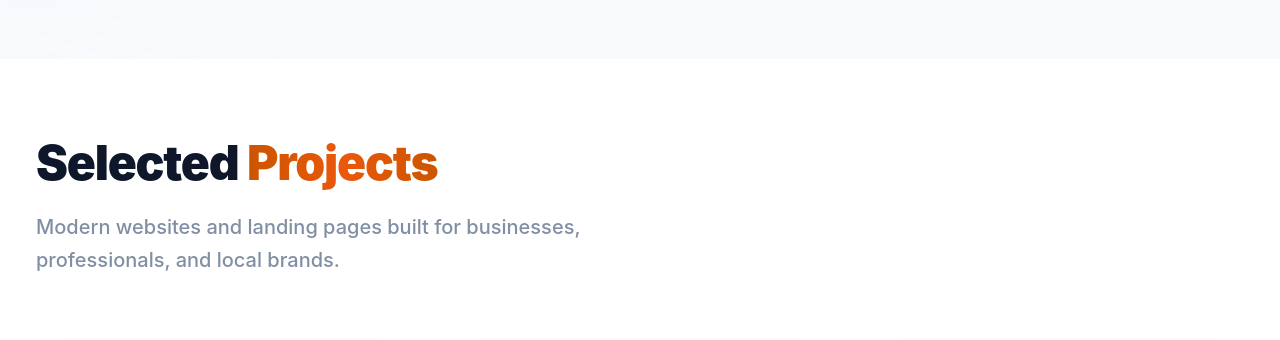
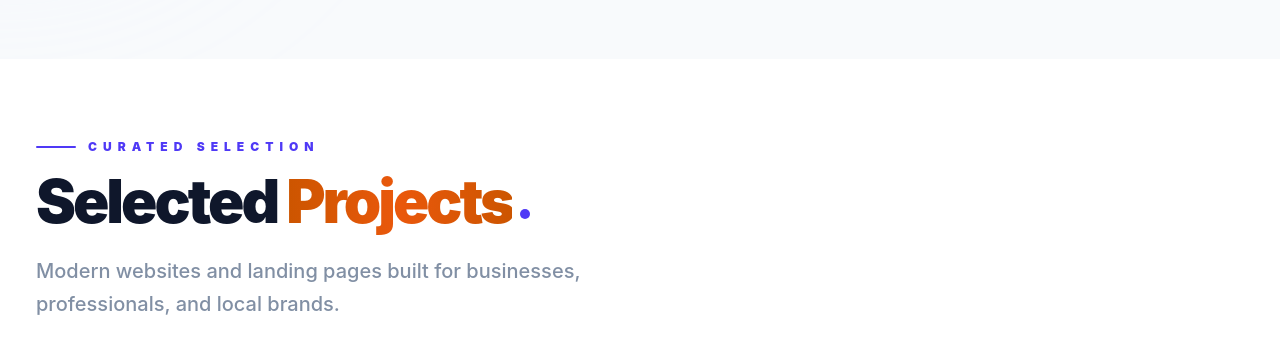
Before and after one commit to stalinSaga04/portfolio, a React (Vite) app: page / in a window 1280 px wide. Shown: the part 2320-2660 px from the top of the page. Built offline with nearby package versions, Linux system fonts and the light colour scheme.

Commit message:
feat: redesign projects title, scale down loader, and fix favicon (Round 49)

```diff
--- a/index.html
+++ b/index.html
@@ -3,7 +3,7 @@
 
 <head>
   <meta charset="UTF-8" />
-  <link rel="icon" type="image/png" href="/logo.png" />
+  <link rel="icon" type="image/png" href="/favicon.png" />
   <meta name="viewport" content="width=device-width, initial-scale=1.0" />
   <title>Stalin Sagay A Raj | Modern Web Designer & Developer</title>
   <meta name="description"
--- a/src/components/LoadingScreen.jsx
+++ b/src/components/LoadingScreen.jsx
@@ -142,7 +142,7 @@ const LoadingScreen = ({ onFinish }) => {
                             initial={{ scale: 0.7, opacity: 0 }}
                             animate={{ scale: 1, opacity: 1 }}
                             transition={{ duration: 1.5, ease: [0.23, 1, 0.32, 1] }}
-                            className="relative w-64 h-32"
+                            className="relative w-48 h-24"
                         >
                             <svg viewBox="0 0 100 50" className="w-full h-full filter drop-shadow-[0_0_25px_rgba(79,70,229,0.4)]">
                                 <defs>
--- a/src/components/Projects.jsx
+++ b/src/components/Projects.jsx
@@ -47,16 +47,27 @@ const Projects = () => {
                     whileInView={{ opacity: 1, y: 0 }}
                     viewport={{ once: true, margin: "-100px" }}
                     transition={{ duration: 0.8 }}
-                    className="flex flex-col md:flex-row justify-between items-end mb-10 md:mb-16 gap-6"
+                    className="flex flex-col mb-12 md:mb-20 px-1"
                 >
-                    <div className="max-w-2xl px-1">
-                        <h2 className="text-4xl sm:text-5xl font-black text-slate-900 dark:text-white mb-4 md:mb-6 tracking-tight">
+                    <div className="flex items-center gap-3 mb-4">
+                        <div className="w-10 h-[2px] bg-indigo-600 rounded-full" />
+                        <span className="text-[10px] sm:text-xs font-black uppercase tracking-[0.5em] text-indigo-600 dark:text-indigo-400">
+                            Curated Selection
+                        </span>
+                    </div>
+
+                    <div className="relative inline-block">
+                        <h2 className="text-4xl sm:text-6xl font-black text-slate-900 dark:text-white mb-6 tracking-tighter">
                             Selected <span className="text-gradient">Projects</span>
+                            <span className="inline-block w-2.5 h-2.5 rounded-full bg-indigo-600 ml-2 mb-1" />
                         </h2>
-                        <p className="text-slate-500 dark:text-slate-400 text-base md:text-xl leading-relaxed font-medium opacity-80">
-                            Modern websites and landing pages built for businesses, professionals, and local brands.
-                        </p>
+                        {/* Title Accent Glow */}
+                        <div className="absolute -top-10 -left-10 w-40 h-40 bg-indigo-500/10 dark:bg-indigo-500/5 blur-[80px] -z-10 pointer-events-none" />
                     </div>
+
+                    <p className="max-w-2xl text-slate-500 dark:text-slate-400 text-base md:text-xl leading-relaxed font-medium opacity-80">
+                        Modern websites and landing pages built for businesses, professionals, and local brands.
+                    </p>
                 </motion.div>
 
                 <div className="grid grid-cols-1 md:grid-cols-2 xl:grid-cols-3 gap-4 md:gap-10">
```
